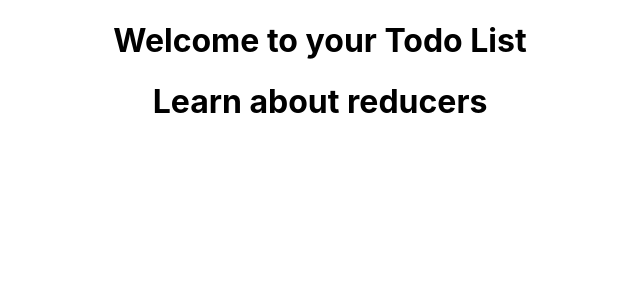
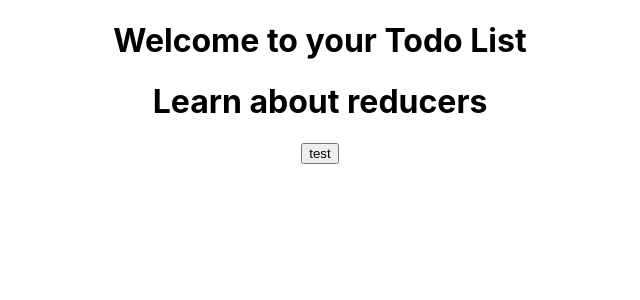
Before and after one commit to bloominstituteoftechnology/reducer-todo, a React (Create React App) app in the folder to-do/: page / in a window 1280 px wide. Shown: the top 300 px of the page, without its empty margins (320-960 px from the left). Built offline with nearby package versions, Linux system fonts and the light colour scheme.

Commit message:
Created basic form

```diff
--- a/to-do/src/App.js
+++ b/to-do/src/App.js
@@ -10,7 +10,7 @@ function App() {
   return (
     <div className="App">
       <h1>Welcome to your Todo List</h1>
-      <Todo />
+      <Todo state={state}/>
     </div>
   );
 }
--- a/to-do/src/Components/Todo.js
+++ b/to-do/src/Components/Todo.js
@@ -6,6 +6,7 @@ const Todo = (props) => {
     return (
         <div>
             <h1>{state.item}</h1>
+            <button onClick>test</button>
         </div>
     )
 }
```
Also changed, not shown: to-do/src/Components/TodoForm.js (+11 -1 lines).
